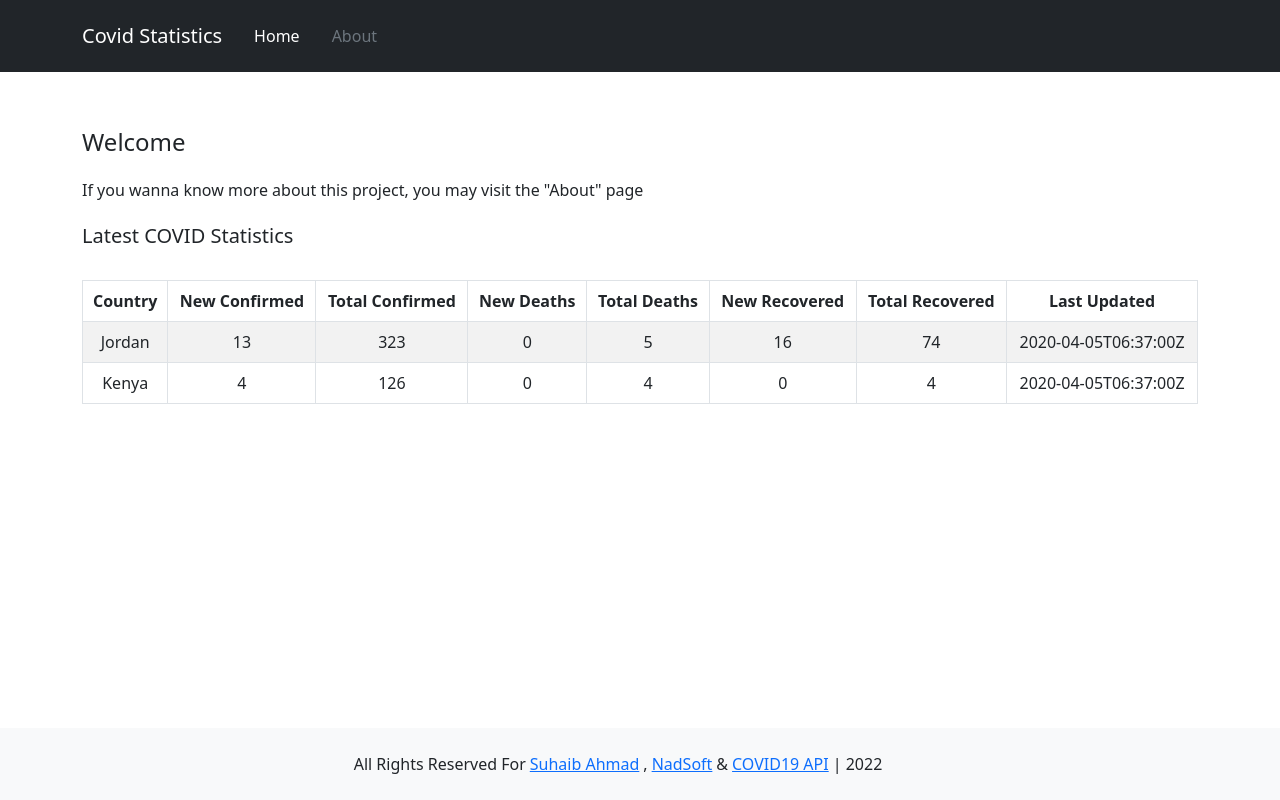
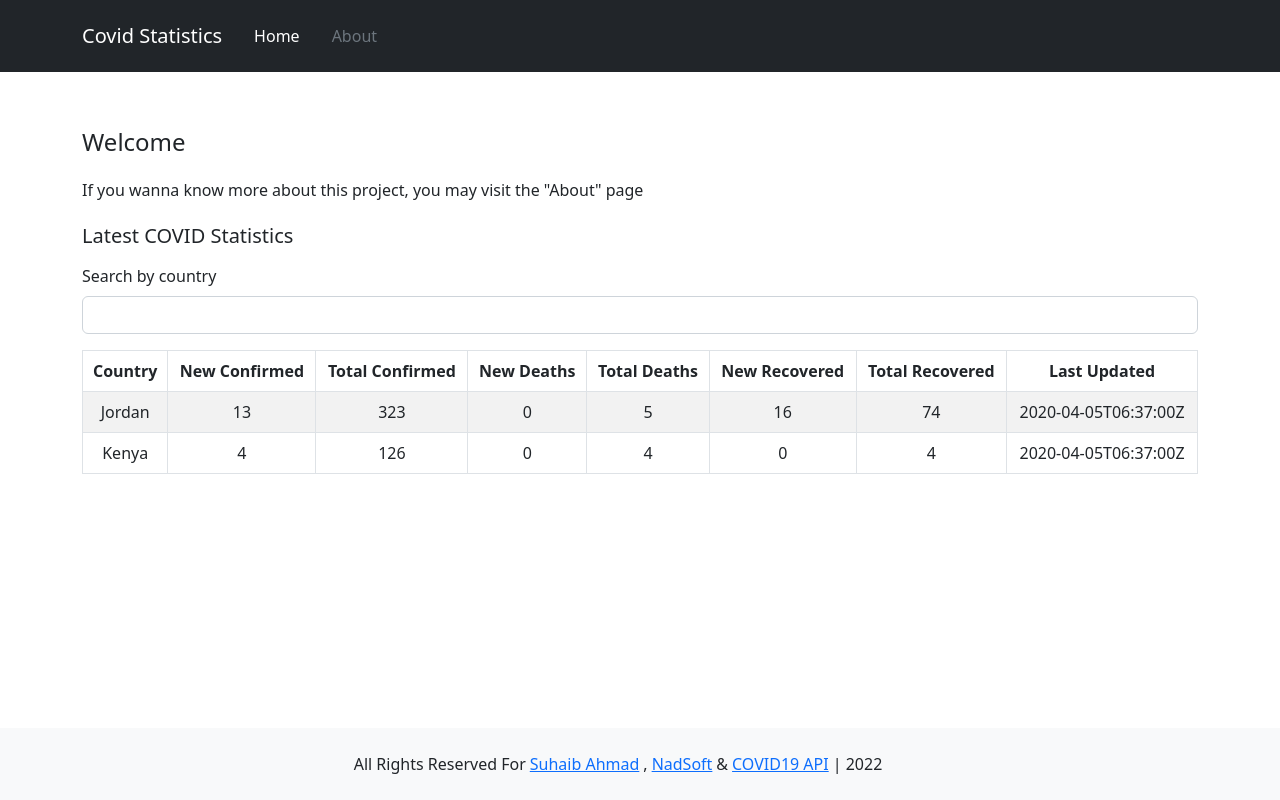
Before and after one commit to makkahwi/nadsoft_assignment, a React (Create React App) app: page / in a window 1280 px wide. Built offline with nearby package versions, Linux system fonts and the light colour scheme.

Commit message:
Table Dynamic Search Build

```diff
--- a/src/Views/Landing/index.jsx
+++ b/src/Views/Landing/index.jsx
@@ -1,8 +1,12 @@
 import React from "react"
+import { useState } from "react";
 import Typography from "../../Components/Base/Typography";
 import Table from "../../Components/Table";
+import Form from 'react-bootstrap/Form';
 
 export default function Landing() {
+  const [searchValue, setSearchValue] = useState("");
+
   const testData = [
     {
       "Country": "Jordan",
@@ -30,6 +34,8 @@ export default function Landing() {
     },
   ];
 
+  const [filteredTableData, setFilteredTableData] = useState(testData);
+
   const tableColumns = [
     { key: "Country" },
     { key: "NewConfirmed" },
@@ -40,6 +46,18 @@ export default function Landing() {
     { key: "TotalRecovered" },
     { title: "Last Updated", key: "Date" },
   ];
+
+  const onSearchChange = e => {
+    const { value } = e.target;
+
+    setSearchValue(value);
+
+    value.length ? (
+      setFilteredTableData(testData.filter(record => record.Country.includes(value)))
+    ) : (
+      setFilteredTableData(testData)
+    );
+  };
 
   return (
     <>
@@ -55,9 +73,20 @@ export default function Landing() {
         Latest COVID Statistics
       </Typography>
 
+      <Form.Label>
+        Search by country
+      </Form.Label>
+
+      <Form.Control
+        name="search"
+        type="text"
+        value={searchValue}
+        onChange={onSearchChange}
+      />
+
       <Table
         columns={tableColumns}
-        data={testData}
+        data={filteredTableData}
       />
     </>
   )
```
